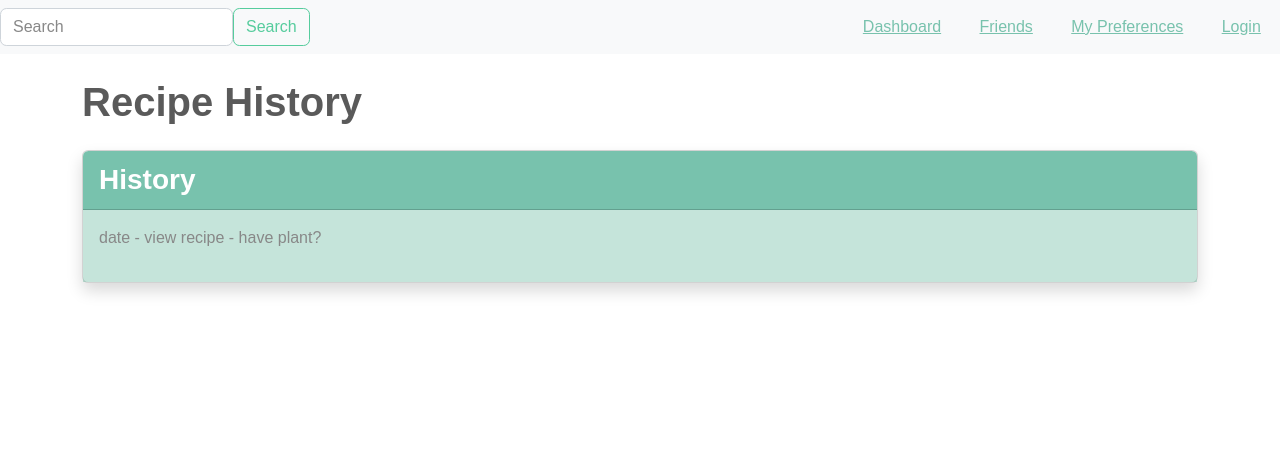
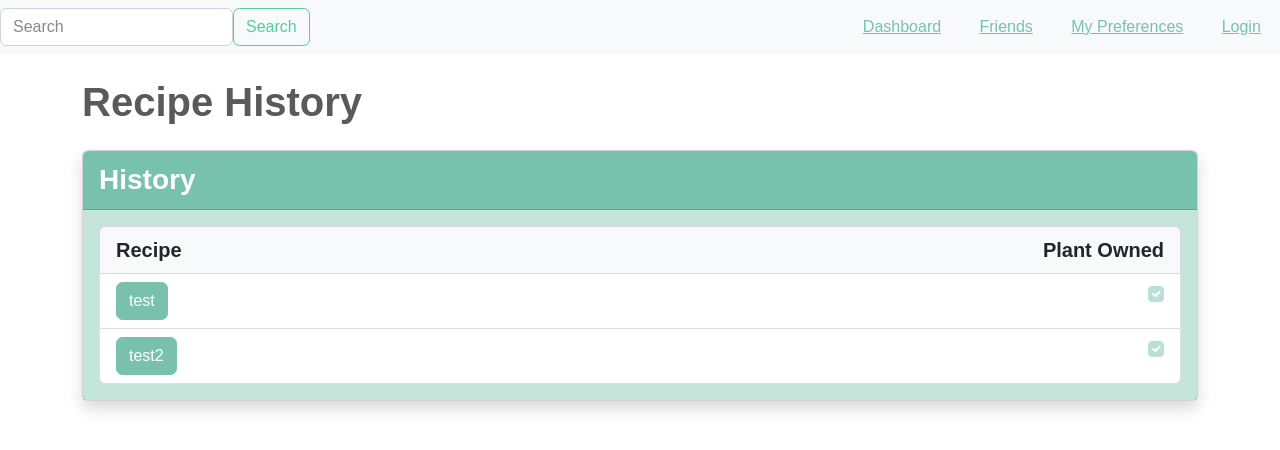
Before and after one commit to amir-aliyu/yakumbo, a React (Create React App) app in the folder frontend/: page /history in a window 1280 px wide. Shown: the top 450 px of the page. Built offline with nearby package versions, Linux system fonts and the light colour scheme; no server answers; a web font is replaced by a local one.

Commit message:
made table template for recipe history

```diff
--- a/frontend/src/components/History/History.tsx
+++ b/frontend/src/components/History/History.tsx
@@ -1,12 +1,20 @@
-import React from "react";
+import React, { useState } from "react";
 
 const History = () => {
     // Sample data for the table
-    const friendsData = [
-        { id: 1, name: "Amir", profilePicture: "url_to_amir_image", dashboardLink: "/amir-dashboard", plantPoints: 100, wateringStreak: 5 },
-        { id: 2, name: "Jon", profilePicture: "url_to_jon_image", dashboardLink: "/jon-dashboard", plantPoints: 80, wateringStreak: 3 },
-        { id: 3, name: "Evelyn", profilePicture: "url_to_evelyn_image", dashboardLink: "/evelyn-dashboard", plantPoints: 120, wateringStreak: 7 }
-    ];
+    const [recipes, setRecipes] = useState<any[]>(
+    [
+        {
+            _id: 123,
+            name: "test",
+            recipeHtml: "test/test"
+        },
+        {
+            _id: 1234,
+                name: "test2",
+                recipeHtml: "test/test"
+        }
+    ]);
 
     return (
         <div className="container">
@@ -16,7 +24,34 @@ const History = () => {
                     <p className="m-0 fs-3">History</p>
                 </div>
                 <div className="card-body" style={{ backgroundColor: 'rgba(110, 187, 164, 0.4)' }}>
-                    <p>date - view recipe - have plant?</p>
+                    <ul id="plantsList" className="list-group">
+                        {/* Header Row */}
+                        <li className="list-group-item bg-light">
+                            <div className="row">
+                                <div className="col fw-bold fs-5">Recipe</div>
+                                <div className="col fw-bold fs-5 text-end">Plant Owned</div>
+                            </div>
+                        </li>
+                        {recipes.map((recipe: any) => (
+                            <li key={recipe._id} className="list-group-item">
+                                <div className="row">
+                                    <div className="col">
+                                        <button className="btn btn-primary" type="button" data-bs-toggle="collapse" data-bs-target={"#" + recipe.name}>
+                                            {recipe.name}
+                                        </button>
+                                    </div>
+                                    <div className="col text-end">
+                                        <input className="form-check-input" type="checkbox" checked disabled/>
+                                    </div>
+                                    <div className="collapse" id={recipe.name}>
+                                        <div className="card card-body">
+                                            LOAD HTML FILE HERE
+                                        </div>
+                                    </div>
+                                </div>
+                            </li>
+                        ))}
+                    </ul>
                 </div>
             </div>
         </div>
```
